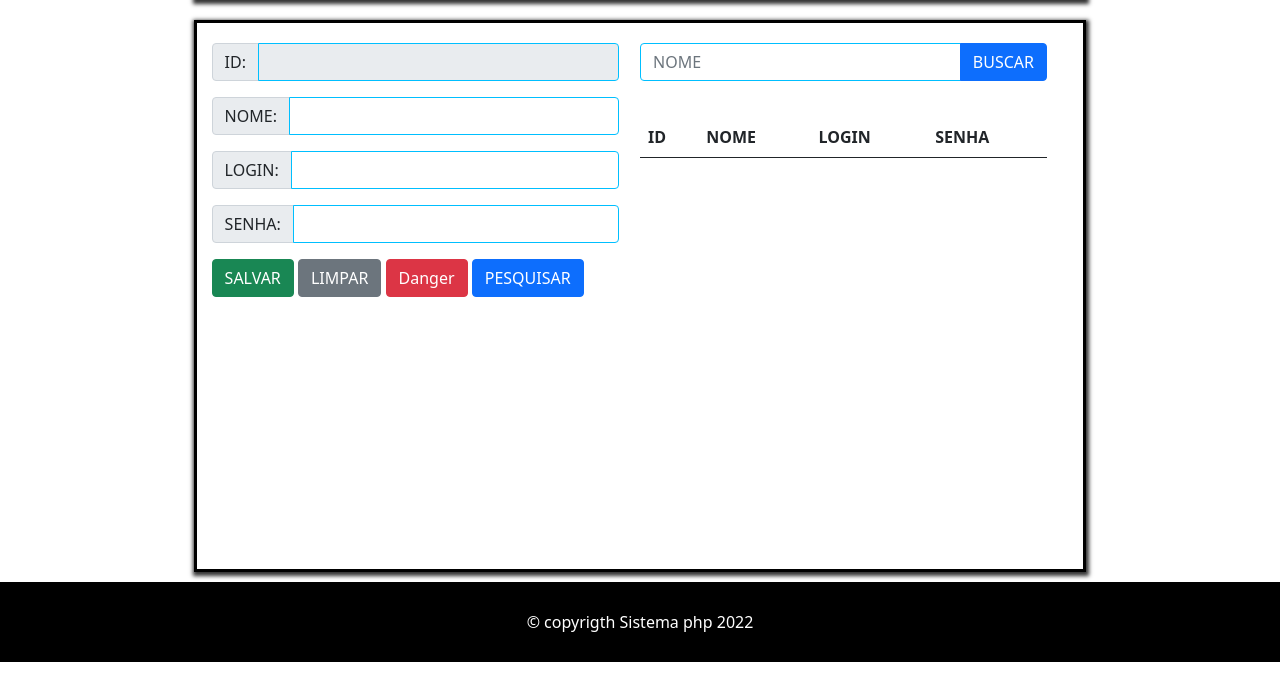
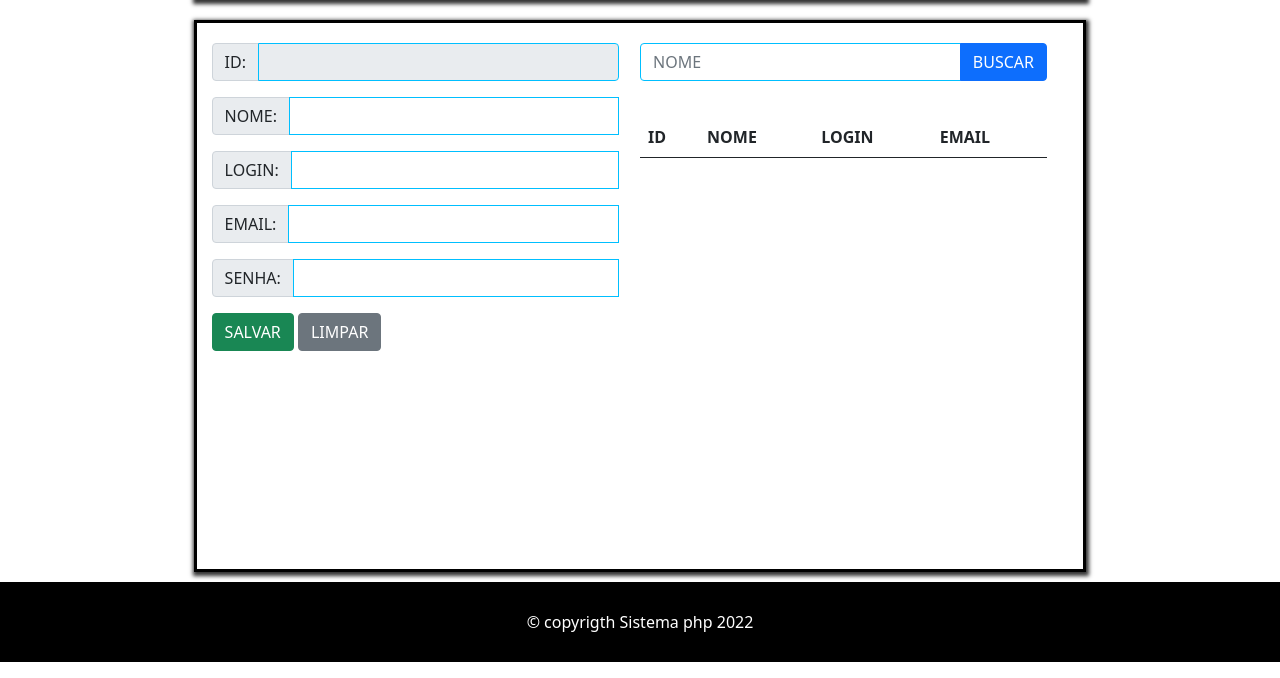
Before and after one commit to JailtonAraujo/Controle-De-Usuarios-Em-Php, a PHP site: page /principal.php in a window 1280 px wide. Shown: the part 122-800 px from the top of the page. Run offline with PHP 8.4, Linux system fonts and the light colour scheme; a user stored in the database is signed in; lists and menus that the app fills with data are empty.

Commit message:
funcionalidade de salvar

```diff
--- a/css/principal.css
+++ b/css/principal.css
@@ -28,7 +28,7 @@ body{
     display: flex;
     align-items: center;
     justify-content: center;
-    box-shadow: 1px 2px 4px 2px #333333;
+    box-shadow:  1px 2px 4px 2px #333333;
     margin-top: 10px;
     margin-bottom: 20px;
 }
--- a/logar.php
+++ b/logar.php
@@ -17,7 +17,7 @@ echo $senha;
 
 //$query = "select login, idusuario from usuario where senha = md5('$senha') and login = '$usuario'";
 
-$query = "select login, id from usuario where senha = md5('$senha') and login = '$usuario'";
+$query = "select login, id from usuario where senha = '$senha' and login = '$usuario'";
 
 
 $result = mysqli_query($conexao, $query);
--- a/principal.php
+++ b/principal.php
@@ -29,28 +29,54 @@ include ('ValidarLogin.php');
         </header>
 
         <div class="main">
-            <form action="cadastrar.php" class="form-group">
+            <form action="cadastrar.php" class="form-group needs-validation" method="post" novalidate>
                 <div class="input-group mb-3">
                     <span class="input-group-text" id="basic-addon1">ID:</span>
                     <input type="text" name="id" class="form-control" aria-label="Username" aria-describedby="basic-addon1" readonly>
                   </div>
                   <div class="input-group mb-3">
                     <span class="input-group-text" id="basic-addon1">NOME:</span>
-                    <input type="text" name="nome" class="form-control" aria-label="Username" aria-describedby="basic-addon1">
+                    <input type="text" name="nome" class="form-control" aria-label="Username" aria-describedby="basic-addon1" required>
+                    <div class="invalid-feedback">
+                      Campo Obrigatorio!!
+                  </div>
+                  <div class="valid-feedback">
+                      Ok
+                  </div>
                   </div>
                   <div class="input-group mb-3">
                     <span class="input-group-text" id="basic-addon1">LOGIN:</span>
-                    <input type="text" name="login" class="form-control"  aria-label="Username" aria-describedby="basic-addon1">
+                    <input type="text" name="login" class="form-control"  aria-label="Username" aria-describedby="basic-addon1" required>
+                    <div class="invalid-feedback">
+                      Campo Obrigatorio!!
+                  </div>
+                  <div class="valid-feedback">
+                      Ok
+                  </div>
+                  </div>
+                  <div class="input-group mb-3">
+                    <span class="input-group-text" id="basic-addon1">EMAIL:</span>
+                    <input type="email" name="email" class="form-control"  aria-label="Username" aria-describedby="basic-addon1" required>
+                    <div class="invalid-feedback">
+                      Campo Obrigatorio!!
+                  </div>
+                  <div class="valid-feedback">
+                      Ok
+                  </div>
                   </div>
                   <div class="input-group mb-3">
                     <span class="input-group-text" id="basic-addon1">SENHA:</span>
-                    <input type="password" name="senha" class="form-control" aria-label="Username" aria-describedby="basic-addon1">
+                    <input type="password" name="senha" class="form-control" aria-label="Username" aria-describedby="basic-addon1" required>
+                    <div class="invalid-feedback">
+                      Campo Obrigatorio!!
+                  </div>
+                  <div class="valid-feedback">
+                      Ok
+                  </div>
                   </div>
                   <div class="button-group">
-                    <button type="button" class="btn btn-success">SALVAR</button>
+                    <button type="submit" class="btn btn-success">SALVAR</button>
                     <button type="button" class="btn btn-secondary">LIMPAR</button>
-                    <button type="button" class="btn btn-danger">Danger</button>
-                    <button type="button" class="btn btn-primary" data-bs-toggle="modal" data-bs-target="#exampleModal">PESQUISAR</button>
                   </div>
             </form>
 
@@ -64,7 +90,7 @@ include ('ValidarLogin.php');
                         <th>ID</th>
                         <th>NOME</th>
                         <th>LOGIN</th>
-                        <th>SENHA</th>
+                        <th>EMAIL</th>
                     </thead>
                     <tbody>
 
@@ -80,7 +106,29 @@ include ('ValidarLogin.php');
         <?php print date('Y')?>
     </footer>
 
-  <script src="https://cdn.jsdelivr.net/npm/bootstrap@5.0.2/dist/js/bootstrap.bundle.min.js" integrity="sha384-MrcW6ZMFYlzcLA8Nl+NtUVF0sA7MsXsP1UyJoMp4YLEuNSfAP+JcXn/tWtIaxVXM" crossorigin="anonymous"></script>
-</body>
+    <script src="https://cdn.jsdelivr.net/npm/bootstrap@5.0.2/dist/js/bootstrap.bundle.min.js" integrity="sha384-MrcW6ZMFYlzcLA8Nl+NtUVF0sA7MsXsP1UyJoMp4YLEuNSfAP+JcXn/tWtIaxVXM" crossorigin="anonymous"></script>
+
+    <script>
+      (function () {
+  'use strict'
+
+  // Fetch all the forms we want to apply custom Bootstrap validation styles to
+  var forms = document.querySelectorAll('.needs-validation')
+
+  // Loop over them and prevent submission
+  Array.prototype.slice.call(forms)
+    .forEach(function (form) {
+      form.addEventListener('submit', function (event) {
+        if (!form.checkValidity()) {
+          event.preventDefault()
+          event.stopPropagation()
+        }
+
+        form.classList.add('was-validated')
+      }, false)
+    })
+})()
+    </script>
+  </body>
 
 </html>
```
Also changed, not shown: cadastrar.php (+13 -4 lines), js/principal.js (added, +20 -0 lines).
